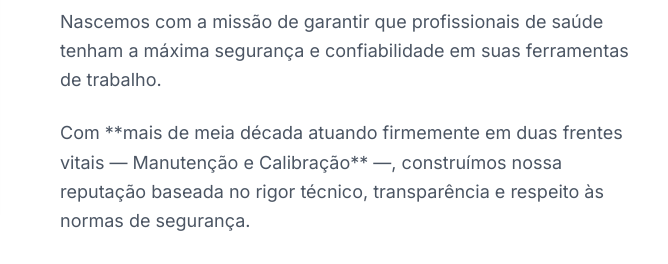
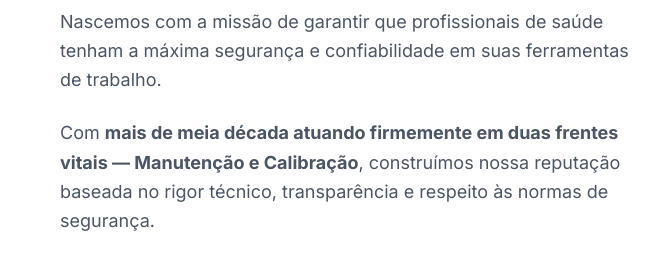
Before and after one commit to vaps41/Pedmed, a plain HTML site: page index.html in a window 1280 px wide. Shown: the part 960-1224 px from the top of the page, 612-1280 px from the left. Drawn offline with nearby package versions, Linux system fonts and the light colour scheme.

Commit message:
Update index.html

```diff
--- a/index.html
+++ b/index.html
@@ -177,9 +177,9 @@
                     <p class="text-gray-600 mb-6 text-lg leading-relaxed">
                         Nascemos com a missão de garantir que profissionais de saúde tenham a máxima segurança e confiabilidade em suas ferramentas de trabalho.
                     </p>
-                    <p class="text-gray-600 mb-8 text-lg leading-relaxed">
-                        Com **mais de meia década atuando firmemente em duas frentes vitais — Manutenção e Calibração** —, construímos nossa reputação baseada no rigor técnico, transparência e respeito às normas de segurança.
-                    </p>
+<p class="text-gray-600 mb-8 text-lg leading-relaxed">
+    Com <strong>mais de meia década atuando firmemente em duas frentes vitais — Manutenção e Calibração</strong>, construímos nossa reputação baseada no rigor técnico, transparência e respeito às normas de segurança.
+</p>
 
                     <div class="grid grid-cols-2 gap-6">
                         <div class="bg-gray-50 p-4 rounded-xl border border-gray-100">
```
